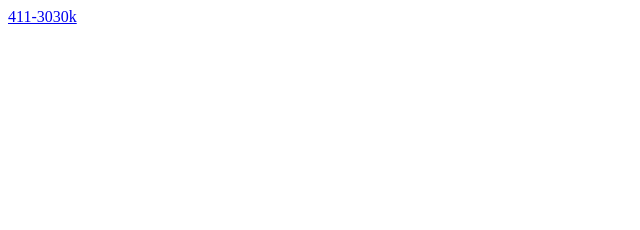
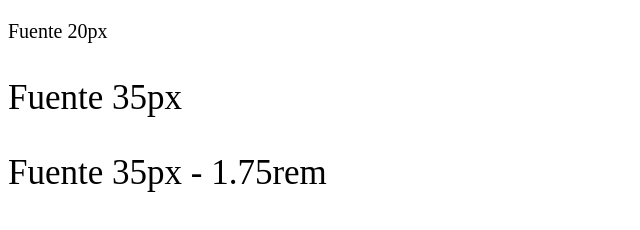
Before and after one commit to LilyxFiore/prutel, a plain HTML site: page index.html in a window 1280 px wide. Shown: the whole page, without its empty margins (0-640 px from the left). Drawn offline with Linux system fonts and the light colour scheme.

Commit message:
subiendo fuente tamaño

```diff
--- a/index.html
+++ b/index.html
@@ -4,11 +4,17 @@
     <meta charset="UTF-8">
     <title>Title</title>
   </head>
+  <style>
+    html{font-size: 20px;}
+  </style>
   <body>
 
     <div>
-	<a href="tel://014113030">411-3030k</a>
+    <!--  <a href="tel://014113030">411-3030k</a> -->
     </div>
+    <p>Fuente 20px</p>
+    <p style="font-size: 35px">Fuente 35px</p>
+    <p style="font-size: 1.75rem">Fuente 35px - 1.75rem</p>
   </body>
   <script>
 
```
Lines whose indentation alone changed are shown as unchanged.
